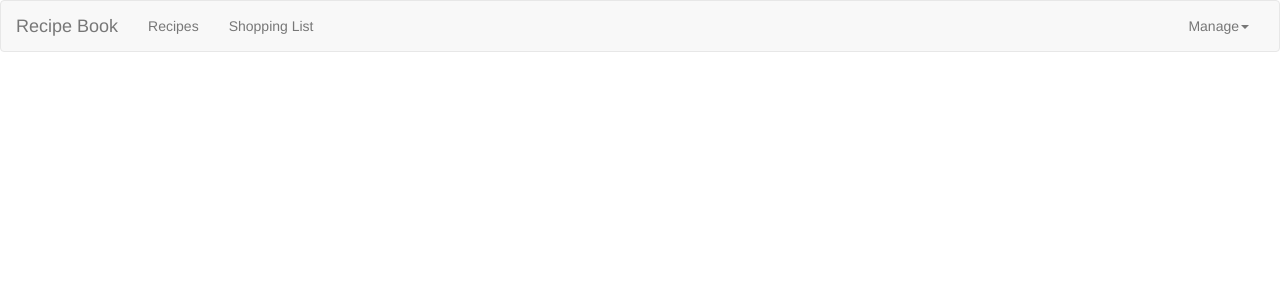
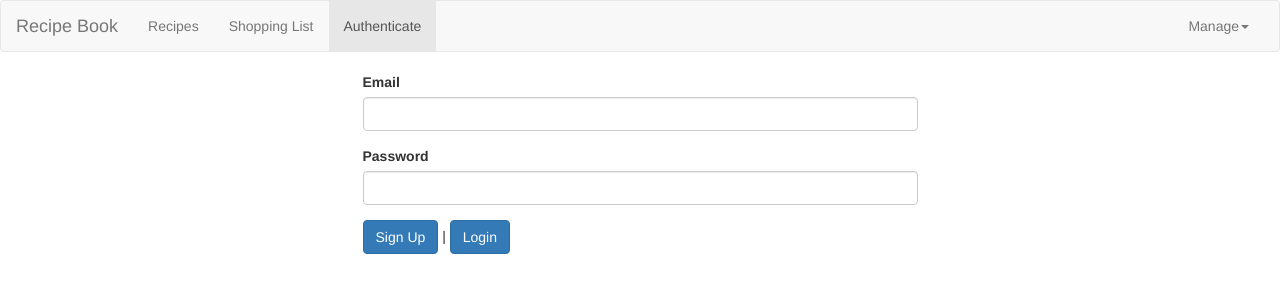
Before and after one commit to nafisatuli/Angular, an Angular app in the folder Recipe Book/: page /auth in a window 1280 px wide. Before the commit this address led to /. Shown: the top 300 px of the page. Built offline with nearby package versions, Linux system fonts and the light colour scheme.

Commit message:
added authenticate page

```diff
--- a/Recipe Book/src/app/app-routing.module.ts
+++ b/Recipe Book/src/app/app-routing.module.ts
@@ -10,6 +10,7 @@
 import { RecipeStartComponent } from './recipes/recipe-start/recipe-start.component';
 import { RecipeEditComponent } from './recipes/recipe-edit/recipe-edit.component';
 import { RecipesResolverService } from './recipes/recipes-resolver.service';
+import { AuthComponent } from './auth/auth.component';
 
 const routes: Routes = [
   { path: '', redirectTo: '/recipes', pathMatch: 'full' },
@@ -32,6 +33,7 @@
     ],
   },
   { path: 'shopping-list', component: ShoppingListComponent },
+  { path: 'auth', component: AuthComponent },
 ];
 @NgModule({
   imports: [RouterModule.forRoot(routes)],
--- a/Recipe Book/src/app/app.module.ts
+++ b/Recipe Book/src/app/app.module.ts
@@ -17,6 +17,7 @@
 import { RecipeStartComponent } from './recipes/recipe-start/recipe-start.component';
 import { RecipeEditComponent } from './recipes/recipe-edit/recipe-edit.component';
 import { RecipeService } from './recipes/recipe.service';
+import { AuthComponent } from './auth/auth.component';
 
 @NgModule({
   declarations: [
@@ -32,6 +33,7 @@
     DropdownDirective,
     RecipeStartComponent,
     RecipeEditComponent,
+    AuthComponent,
   ],
   imports: [
     BrowserModule,
--- /dev/null
+++ b/Recipe Book/src/app/auth/auth.component.html
@@ -0,0 +1,18 @@
+<div class="row">
+  <div class="col-xs-12 col-md-6 col-md-offset-3">
+    <form>
+      <div class="form-group">
+        <label for="email">Email</label>
+        <input type="email" id="email" class="form-control" />
+      </div>
+      <div class="form-group">
+        <label for="password">Password</label>
+        <input type="password" id="password" class="form-control" />
+      </div>
+      <div>
+        <button class="btn btn-primary">Sign Up</button> |
+        <button class="btn btn-primary">Login</button>
+      </div>
+    </form>
+  </div>
+</div>
--- a/Recipe Book/src/app/header/header.component.html
+++ b/Recipe Book/src/app/header/header.component.html
@@ -10,6 +10,9 @@
         <li routerLinkActive="active">
           <a routerLink="/shopping-list">Shopping List</a>
         </li>
+        <li routerLinkActive="active">
+          <a routerLink="/auth">Authenticate</a>
+        </li>
       </ul>
       <ul class="nav navbar-nav navbar-right">
         <li class="dropdown" appDropdown>
@@ -20,7 +23,9 @@
             <li>
               <a style="cursor: pointer;" (click)="onSaveData()">Save Data</a>
             </li>
-            <li><a style="cursor: pointer;" (click)="onFetchData()">Fetch Data</a></li>
+            <li>
+              <a style="cursor: pointer;" (click)="onFetchData()">Fetch Data</a>
+            </li>
           </ul>
         </li>
       </ul>
```
Also changed, not shown: Recipe Book/src/app/auth/auth.component.ts (added, +10 -0 lines).
